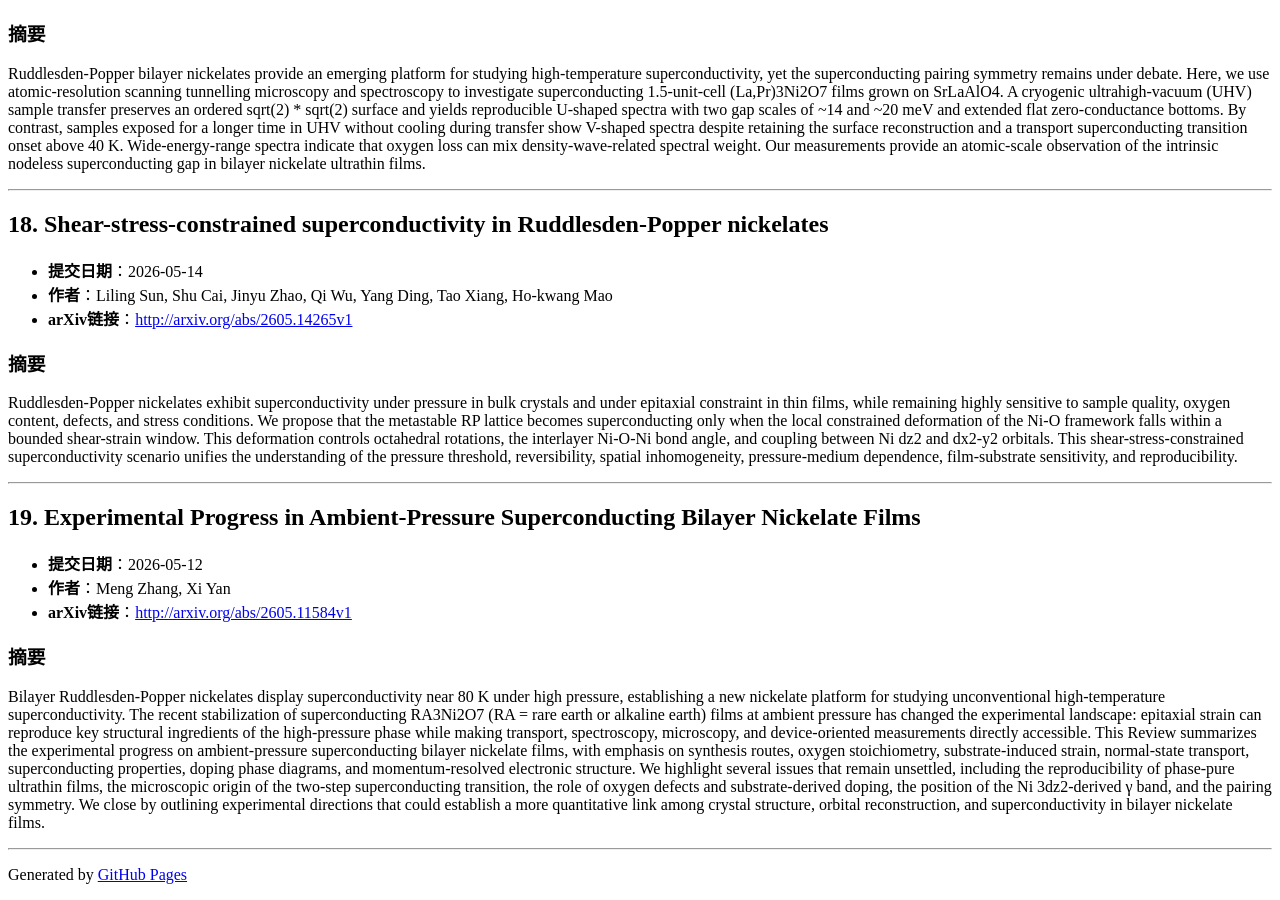
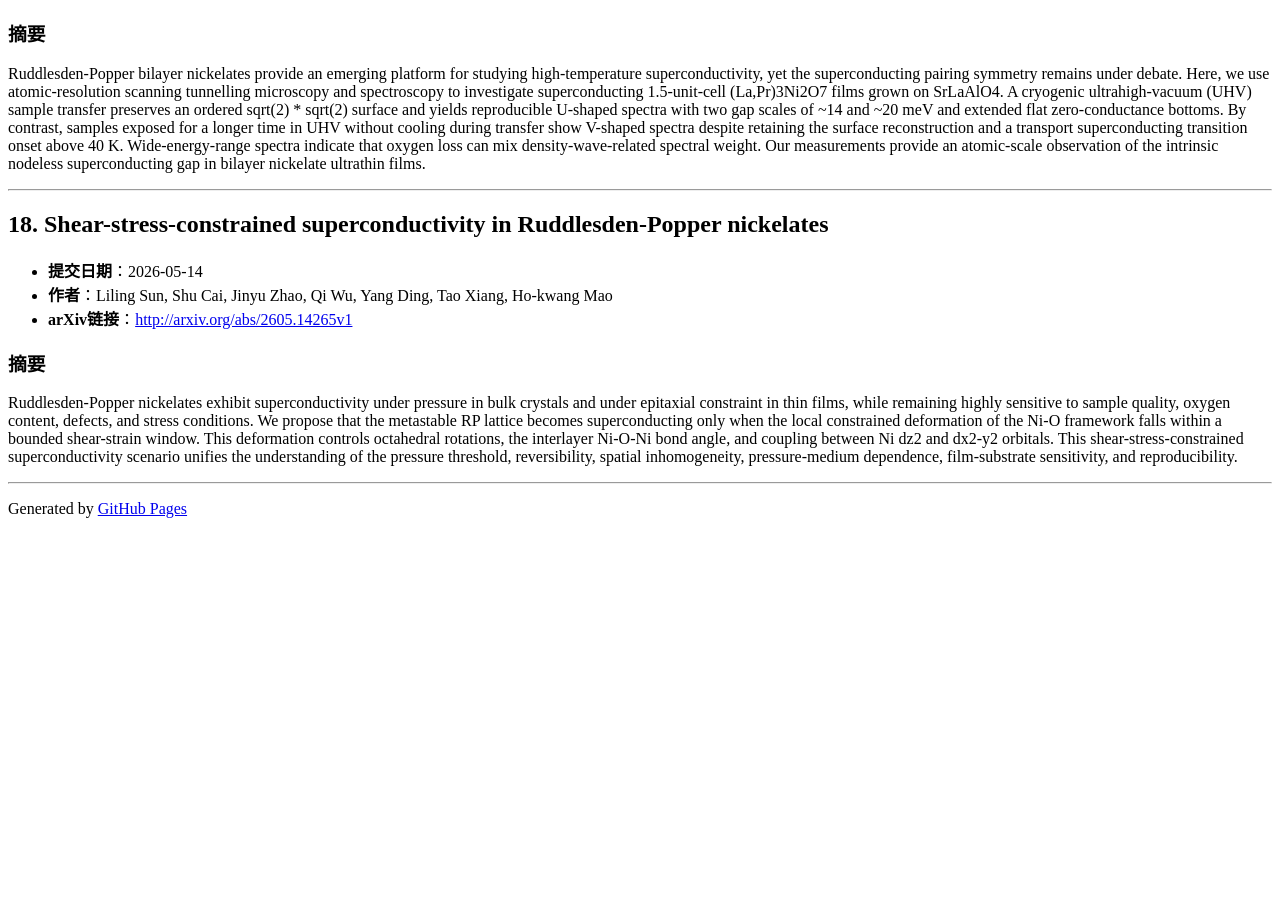
Before and after one commit to yangke25491/daily-arxiv-nickelate_superconductivity, a Jekyll site: the page built from docs/index.md, in a window 1280 px wide and 900 px high, scrolled down 6589 px. Built offline with Jekyll 4.4.1, drawn with Linux system fonts in a browser that asks for light colours; after the commit the page ends 7123 px from its top, so only the background shows below that; some of the changed text lies outside the part shown.

Commit message:
Automated update: arXiv papers

```diff
--- a/docs/index.md
+++ b/docs/index.md
@@ -5,8 +5,8 @@ title: 镍酸盐超导论文
 
 # 凝聚态物理-镍酸盐高温超导相关论文
 
-> 检索时间范围：**2026-05-12 至 2026-06-11**
-> 数据检索到 **19** 篇相关论文，按提交时间降序排列
+> 检索时间范围：**2026-05-13 至 2026-06-12**
+> 数据检索到 **18** 篇相关论文，按提交时间降序排列
 
 ---
 
@@ -207,14 +207,3 @@ Ruddlesden-Popper bilayer nickelates provide an emerging platform for studying h
 Ruddlesden-Popper nickelates exhibit superconductivity under pressure in bulk crystals and under epitaxial constraint in thin films, while remaining highly sensitive to sample quality, oxygen content, defects, and stress conditions. We propose that the metastable RP lattice becomes superconducting only when the local constrained deformation of the Ni-O framework falls within a bounded shear-strain window. This deformation controls octahedral rotations, the interlayer Ni-O-Ni bond angle, and coupling between Ni dz2 and dx2-y2 orbitals. This shear-stress-constrained superconductivity scenario unifies the understanding of the pressure threshold, reversibility, spatial inhomogeneity, pressure-medium dependence, film-substrate sensitivity, and reproducibility.
 
 ---
-
-## 19. Experimental Progress in Ambient-Pressure Superconducting Bilayer Nickelate Films
-
-- **提交日期**：2026-05-12
-- **作者**：Meng Zhang, Xi Yan
-- **arXiv链接**：[http://arxiv.org/abs/2605.11584v1](http://arxiv.org/abs/2605.11584v1)
-
-### 摘要
-Bilayer Ruddlesden-Popper nickelates display superconductivity near 80 K under high pressure, establishing a new nickelate platform for studying unconventional high-temperature superconductivity. The recent stabilization of superconducting RA3Ni2O7 (RA = rare earth or alkaline earth) films at ambient pressure has changed the experimental landscape: epitaxial strain can reproduce key structural ingredients of the high-pressure phase while making transport, spectroscopy, microscopy, and device-oriented measurements directly accessible. This Review summarizes the experimental progress on ambient-pressure superconducting bilayer nickelate films, with emphasis on synthesis routes, oxygen stoichiometry, substrate-induced strain, normal-state transport, superconducting properties, doping phase diagrams, and momentum-resolved electronic structure. We highlight several issues that remain unsettled, including the reproducibility of phase-pure ultrathin films, the microscopic origin of the two-step superconducting transition, the role of oxygen defects and substrate-derived doping, the position of the Ni 3dz2-derived γ band, and the pairing symmetry. We close by outlining experimental directions that could establish a more quantitative link among crystal structure, orbital reconstruction, and superconductivity in bilayer nickelate films.
-
----
```
